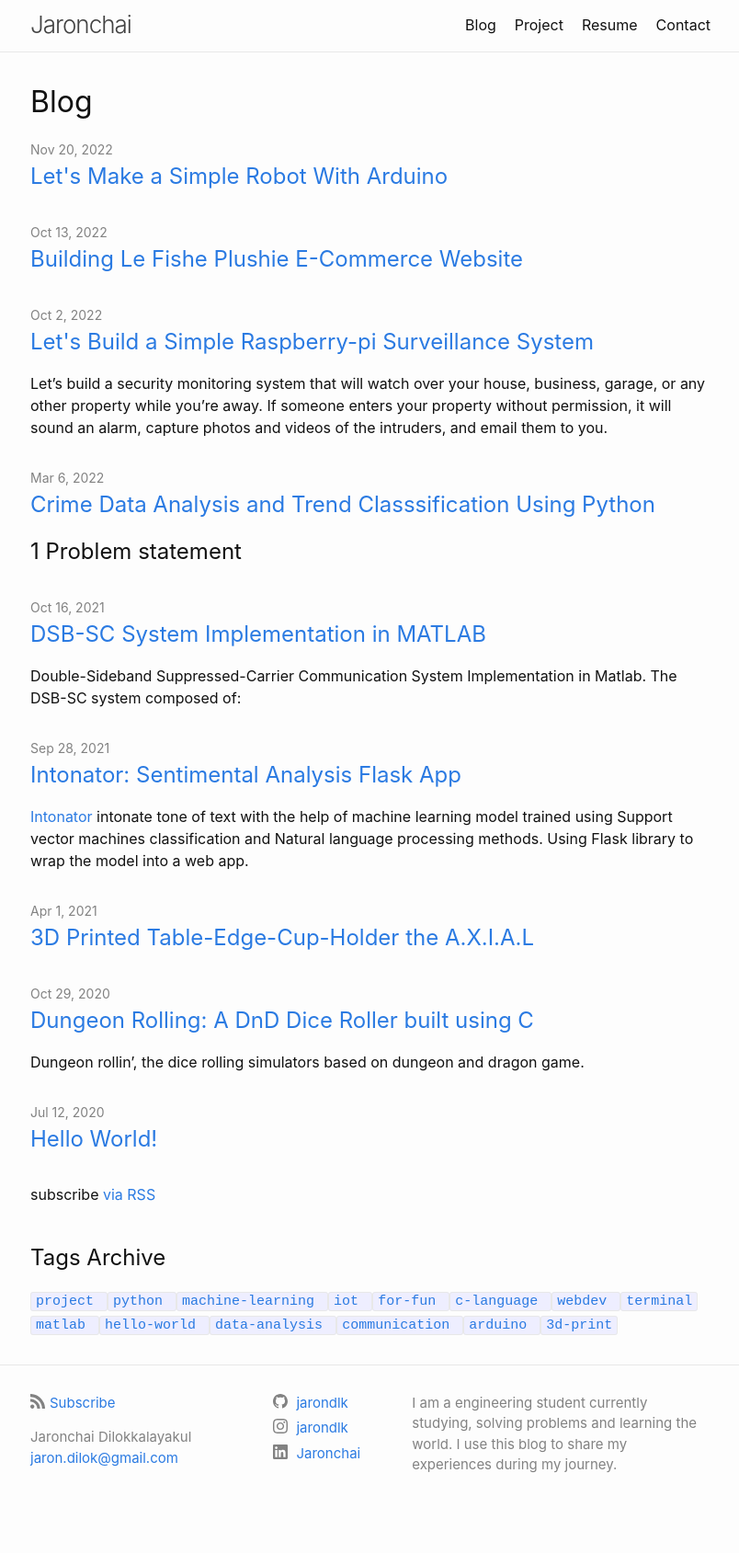
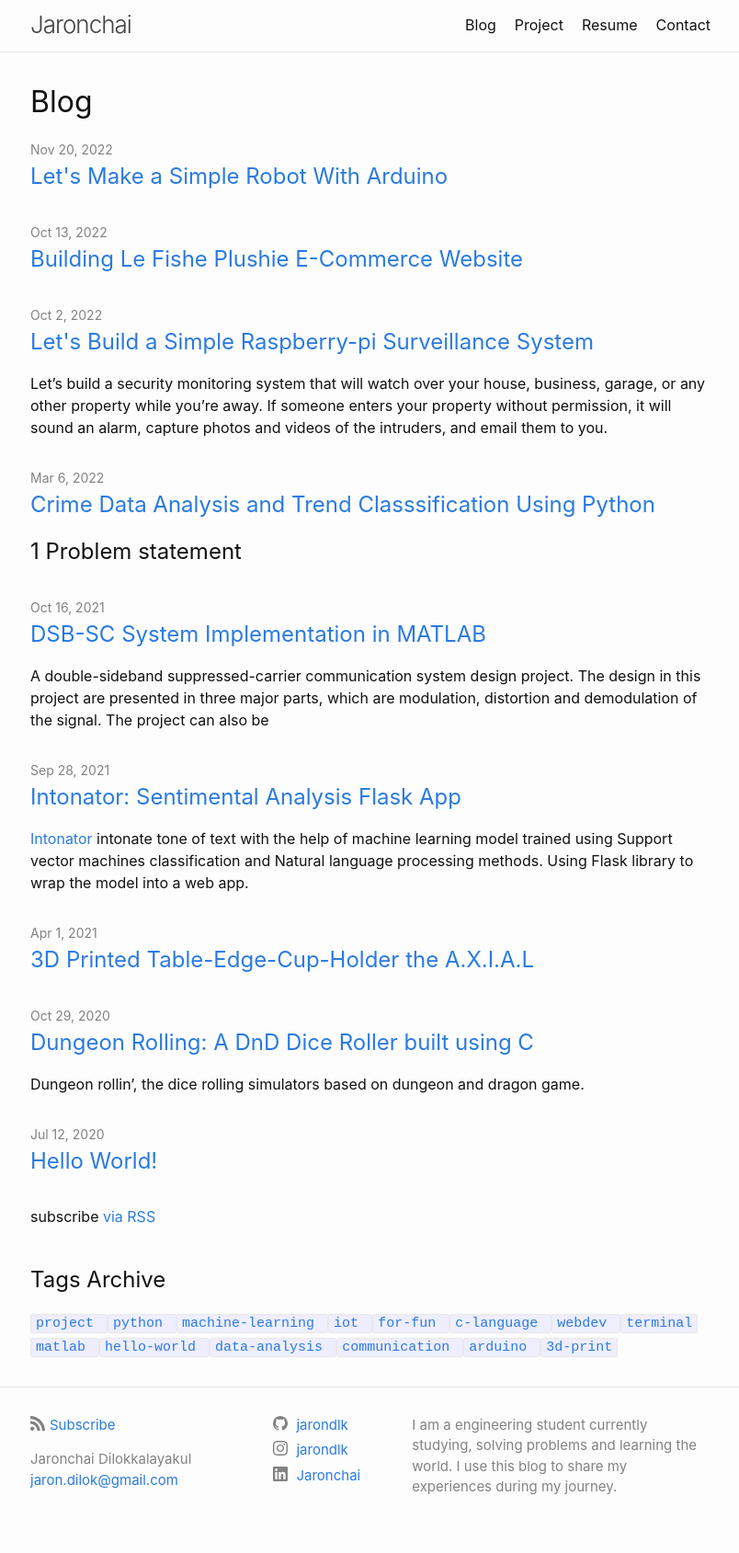
Before and after one commit to jarondlk/jaronchai-blog, a Jekyll site: the page built from pages/blog.markdown, in a window 1280 px wide. Shown: the whole page at 92% size, without its empty margins (237-1041 px from the left). Built offline with Jekyll 4.4.1, drawn with Linux system fonts in a browser that asks for light colours; before the commit the page ends 1665 px from its top, so only the background shows below that; some of the changed lines change nothing that is shown.

Commit message:
Add LaTex

```diff
--- a/_posts/2021-10-17-dsbsc-system.markdown
+++ b/_posts/2021-10-17-dsbsc-system.markdown
@@ -5,9 +5,29 @@
 tags: project matlab communication
 ---
 
+A double-sideband suppressed-carrier communication system design project. The design in this project are presented in three major parts, which are modulation, distortion and demodulation of the signal. The project can also be
+
 Double-Sideband Suppressed-Carrier Communication System Implementation in Matlab.
 The DSB-SC system composed of:
 
 1. Modulation of a signal, which modulates the amplitude of the incoming signal
 2. Distortion of a signal when it passes through a communication channel
 3. Demodulation of a signal, which utilize the low-pass-filter. In which the final signal will form a scaled and distorted version of the original message signal.
+
+## Introduction to DSB-SC and design overview
+
+### Double-sideband suppressed-carrier (DSB-SC) transmission
+
+Double Sideband Suppressed Carrier transmission is the transmission of a modulated wave, which only sidebands are transmitted through the communication system, while the carrier wave is being suppressed.
+
+![]({{ site.baseurl }}/assets/image/dsbsc/1.png)
+
+In example above, the frequency of message and carrier wave is 100Hz and 500Hz respectively and the amplitude of both is 1.
+
+### DSB-SC communication system design problem statement
+
+#### 1.2.1  Design a DSB-SC communication system following the diagram below
+
+![]({{ site.baseurl }}/assets/image/dsbsc/2.png)
+
+Given channel characteristic $$ H(f)=e^{-2j\pi30t}+e^{-2j\pi5t} $$
```
